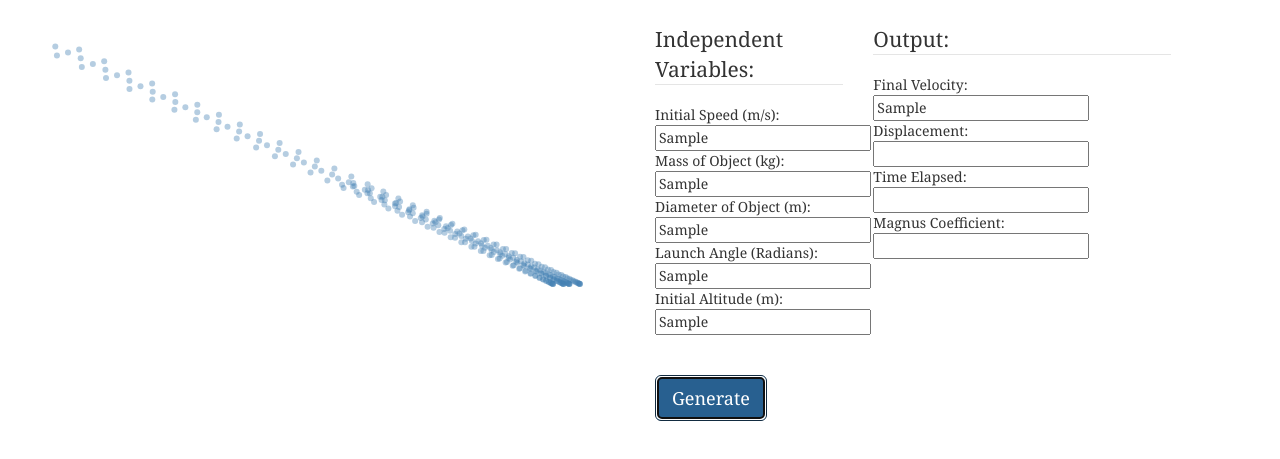
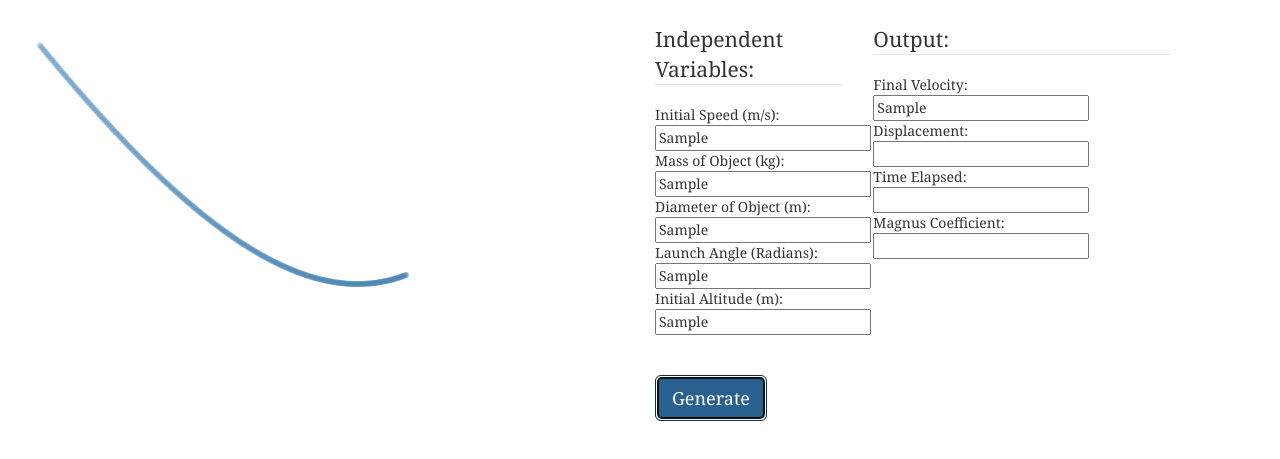
Before and after one commit to lalinw/magnus-effect, a plain HTML site: page index.html in a window 1280 px wide. Both pictures are taken after typing "Sample", "Sample", "Sample", "Sample", "Sample", "Sample" into the empty fields and a click on the button "Generate". Shown: the part 59-518 px from the top of the page. Drawn offline with nearby package versions, Linux system fonts and the light colour scheme.

Commit message:
fixed calculation so that there's an arc

```diff
--- a/index.html
+++ b/index.html
@@ -129,7 +129,7 @@
                 var Cl = getCl(omega, V);
 
                 // get next point in trajectory
-                var xNext = -dens * A * V/(2*m) * (Cd * u + Cl * w) * Math.pow(h, 2) + 2 * z[z.length - 1] - x[x.length - 2];
+                var xNext = -dens * A * V/(2*m) * (Cd * u + Cl * w) * Math.pow(h, 2) + 2 * x[x.length - 1] - x[x.length - 2];
                 var znext = - (g + dens * A * V/(2*m) * (Cd * w - Cl * u)) * Math.pow(h, 2) + 2 * z[z.length - 1] - z[z.length - 2];
 
                 // store the values
```
Also changed, not shown: magnus.html (+1 -1 lines).
